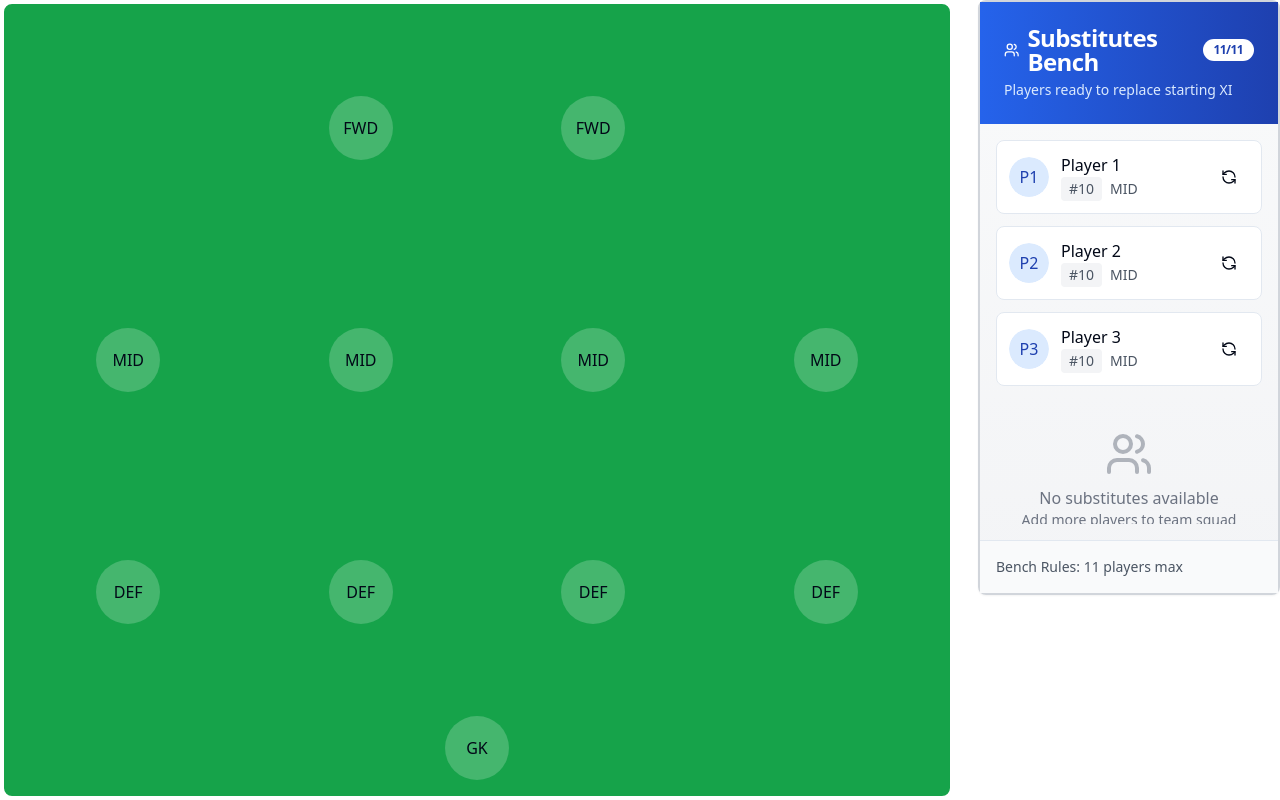
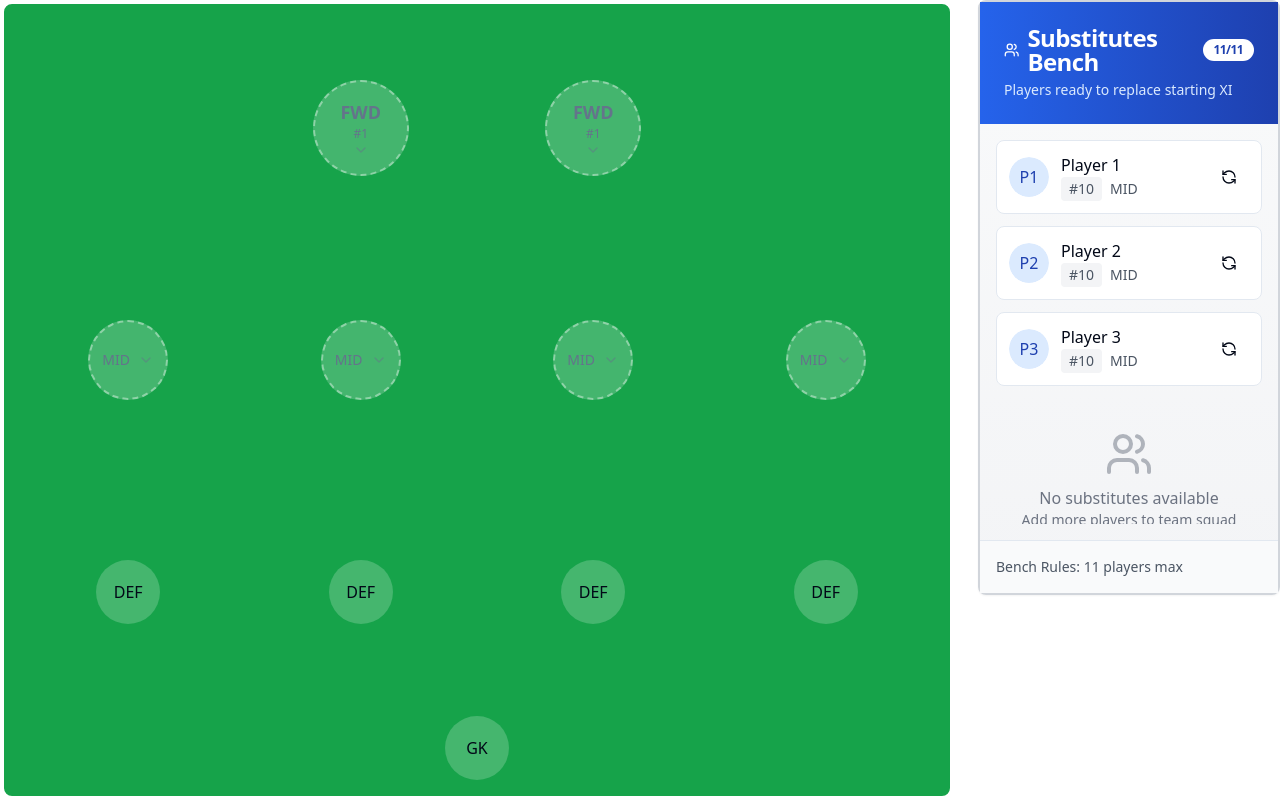
Before and after one commit to Saheel-Mahzz/Football-Team-Management, a React (Vite) app: page /starting-xi in a window 1280 px wide. Built offline with nearby package versions, Linux system fonts and the light colour scheme.

Commit message:
feat: made the fucnitonality for the position slot

```diff
--- a/src/pages/startingXI/components/Pitch.tsx
+++ b/src/pages/startingXI/components/Pitch.tsx
@@ -1,27 +1,89 @@
+import { Select, SelectContent, SelectItem, SelectTrigger, SelectValue } from "@/components/ui/select";
+import { useState } from "react";
+import PositionSlot from "./PositionSlot";
+
 export function Pitch(){
+    const [startingXI, setStartingXI] = useState<Record<string,number | null>>({
+  gk1: null,     // Goalkeeper
+  def1: null,    // Defender 1
+  def2: null,    // Defender 2
+  def3: null,    // Defender 3
+  def4: null,    // Defender 4
+  mid1: null,    // Midfielder 1
+  mid2: null,    // Midfielder 2
+  mid3: null,    // Midfielder 3
+  mid4: null,    // Midfielder 4
+  fwd1: null,    // Forward 1
+  fwd2: null,    // Forward 2
+});
+
+const forwards = [
+  {
+    id: 1,
+    name: "Lionel Messi",
+    jerseyNumber: 10,
+    position: "FWD"
+  },
+  {
+    id: 2,
+    name: "Cristiano Ronaldo",
+    jerseyNumber: 7,
+    position: "FWD"
+  },
+  {
+    id: 3,
+    name: "Kylian Mbappé",
+    jerseyNumber: 9,
+    position: "FWD"
+  }
+];
   return (
     <div className="w-full aspect-[2/1] bg-green-600 rounded-xl border-4 border-white p-4 h-full">
       <div className="grid grid-cols-4 grid-rows-3 h-full gap-4">
-
+{/*
         <div className="col-start-2 row-start-1 flex items-center justify-center">
           <div className="w-16 h-16 bg-white/20 rounded-full flex items-center justify-center">
             FWD
           </div>
+        </div> */}
+         <div className="col-start-2 row-start-1 flex items-center justify-center">
+          <PositionSlot
+            position="FWD"
+            slotNumber={1}
+            availablePlayers={forwards}
+            selectedPlayerId={startingXI.fwd1}
+            onSelectPlayer={(id) => setStartingXI({...startingXI, fwd1: id})}
+          />
         </div>
-        <div className="col-start-3 row-start-1 flex items-center justify-center">
+        {/* <div className="col-start-3 row-start-1 flex items-center justify-center">
           <div className="w-16 h-16 bg-white/20 rounded-full flex items-center justify-center">
             FWD
           </div>
+        </div> */}
+
+    <div className="col-start-3 row-start-1 flex items-center justify-center">
+          <PositionSlot
+            position="FWD"
+            slotNumber={1}
+            availablePlayers={forwards}
+            selectedPlayerId={startingXI.fwd1}
+            onSelectPlayer={(id) => setStartingXI({...startingXI, fwd1: id})}
+          />
         </div>
-
-        {[1, 2, 3, 4].map(i => (
-          <div key={i} className={`col-start-${i} row-start-2 flex items-center justify-center`}>
-            <div className="w-16 h-16 bg-white/20 rounded-full flex items-center justify-center">
-              MID
-            </div>
-          </div>
-        ))}
-
+         {[1, 2, 3, 4].map(i => (
+  <div key={i} className="flex items-center justify-center col-start-${i} row-start-2">
+    <Select>
+      <SelectTrigger className="w-20 h-20 bg-white/20 rounded-full border-2 border-dashed border-white/40 hover:bg-white/30">
+        <SelectValue placeholder="MID" />
+      </SelectTrigger>
+      <SelectContent>
+        <SelectItem value="messi">Messi #10</SelectItem>
+        <SelectItem value="ronaldo">Ronaldo #7</SelectItem>
+        <SelectItem value="neymar">Neymar #11</SelectItem>
+      </SelectContent>
+    </Select>
+  </div>
+))}
         {[1, 2, 3, 4].map(i => (
           <div key={i} className={`col-start-${i} row-start-3 flex items-center justify-center`}>
             <div className="w-16 h-16 bg-white/20 rounded-full flex items-center justify-center">
--- /dev/null
+++ b/src/pages/startingXI/components/PositionSlot.tsx
@@ -0,0 +1,71 @@
+import { Select, SelectContent, SelectItem, SelectTrigger, SelectValue } from "@/components/ui/select";
+
+interface PositionSlotProps {
+  position: 'GK' | 'DEF' | 'MID' | 'FWD';
+  slotNumber?: number; // For multiple slots of same position
+  availablePlayers: Array<{
+    id: number;
+    name: string;
+    jerseyNumber: number;
+  }>;
+  selectedPlayerId?: number | null;
+  onSelectPlayer: (playerId: number ) => void;
+}
+
+export default function PositionSlot({
+  position,
+  slotNumber,
+  availablePlayers,
+  selectedPlayerId,
+  onSelectPlayer
+}: PositionSlotProps) {
+  const selectedPlayer = availablePlayers.find(p => p.id === selectedPlayerId);
+
+  return (
+    <div className="flex flex-col items-center justify-center gap-2">
+      <Select
+        value={selectedPlayerId?.toString() || ""}
+        onValueChange={(value) => onSelectPlayer(Number(value))}
+      >
+        <SelectTrigger className={`
+          w-24 h-24 rounded-full border-2
+          ${selectedPlayer
+            ? 'bg-white/30 border-white'
+            : 'bg-white/20 border-dashed border-white/40'
+          }
+          hover:bg-white/30 transition-colors
+          flex flex-col items-center justify-center
+        `}>
+          <SelectValue placeholder={
+            <div className="flex flex-col items-center">
+              <span className="font-bold text-lg">{position}</span>
+              {slotNumber && <span className="text-xs">#{slotNumber}</span>}
+            </div>
+          } />
+        </SelectTrigger>
+
+        <SelectContent className="bg-gray-900 text-white border-gray-700">
+          {availablePlayers.map(player => (
+            <SelectItem
+              key={player.id}
+              value={player.id.toString()}
+              className="hover:bg-gray-800"
+            >
+              <div className="flex items-center  gap-2">
+                <span className="font-medium">{player.name}</span>
+                {/* <span className="text-gray-400">#{player.jerseyNumber}</span> */}
+              </div>
+            </SelectItem>
+          ))}
+        </SelectContent>
+      </Select>
+
+      {selectedPlayer && (
+        <div className="text-center text-sm">
+          <p className="font-medium truncate max-w-[80px]">{selectedPlayer.name}</p>
+          <p className="text-gray-600">#{selectedPlayer.jerseyNumber}</p>
+        </div>
+      )}
+    </div>
+  );
+}
```
